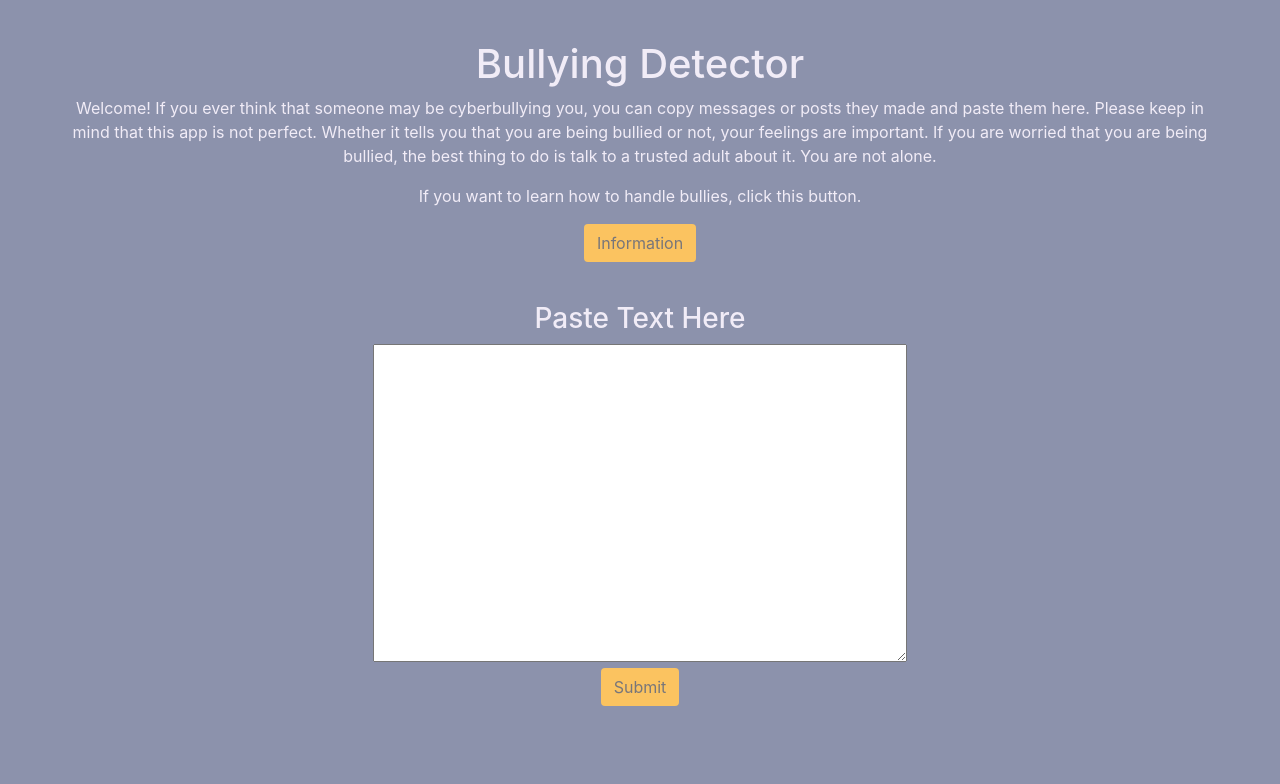
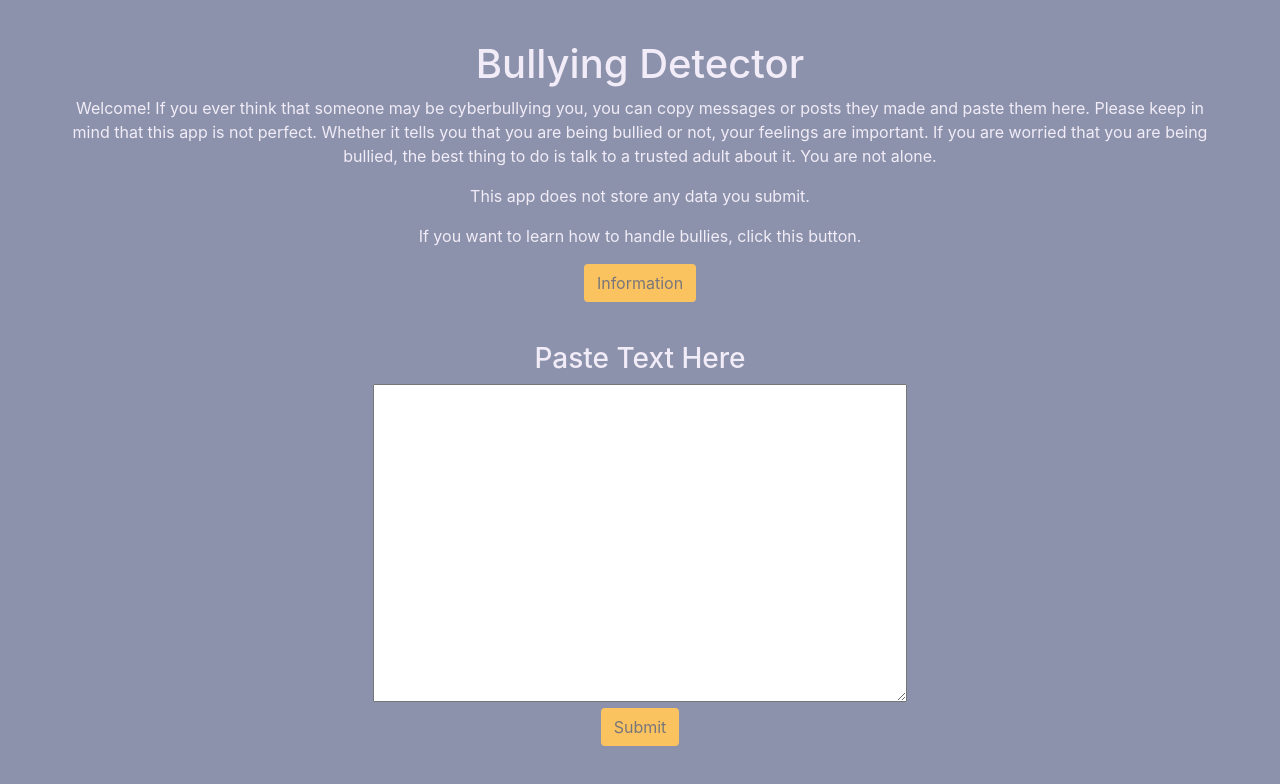
Before and after one commit to ldj20/Bullying-Detector, a React (Create React App) app in the folder frontend/bullying-detector/: page / in a window 1280 px wide. Shown: the top 784 px of the page. Built offline with nearby package versions, Linux system fonts and the light colour scheme.

Commit message:
add disclaimer

```diff
--- a/frontend/bullying-detector/src/App.js
+++ b/frontend/bullying-detector/src/App.js
@@ -35,6 +35,8 @@ function App() {
           this app is not perfect. Whether it tells you that you are being bullied or not,
           your feelings are important. If you are worried that you are being bullied, the
           best thing to do is talk to a trusted adult about it. You are not alone.</p>
+
+          <p>This app does not store any data you submit.</p>
 
           <p>If you want to learn how to handle bullies, click this button.</p>
           <button className="btn submit" onClick={() => setRender("info")}>Information</button>
```
